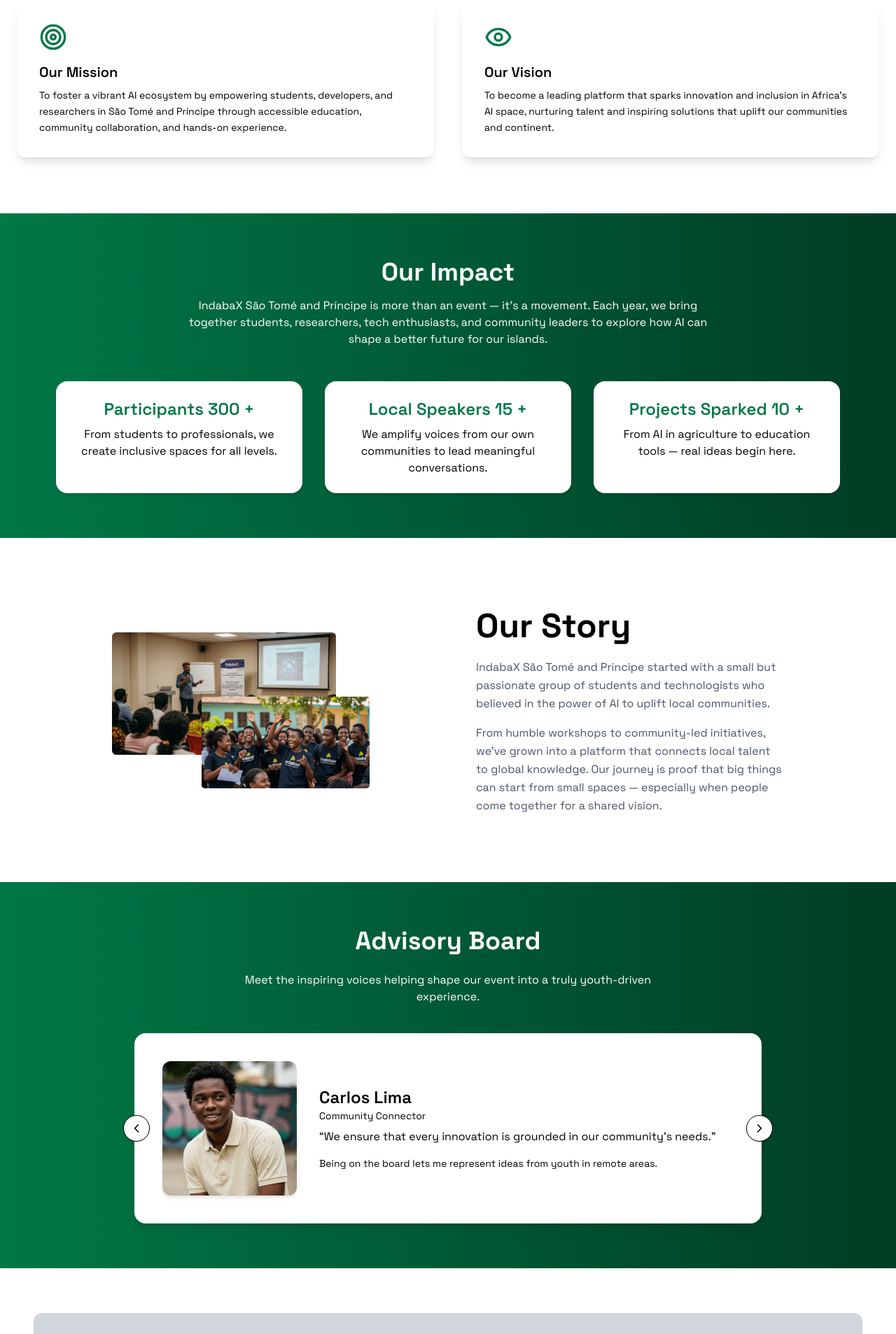
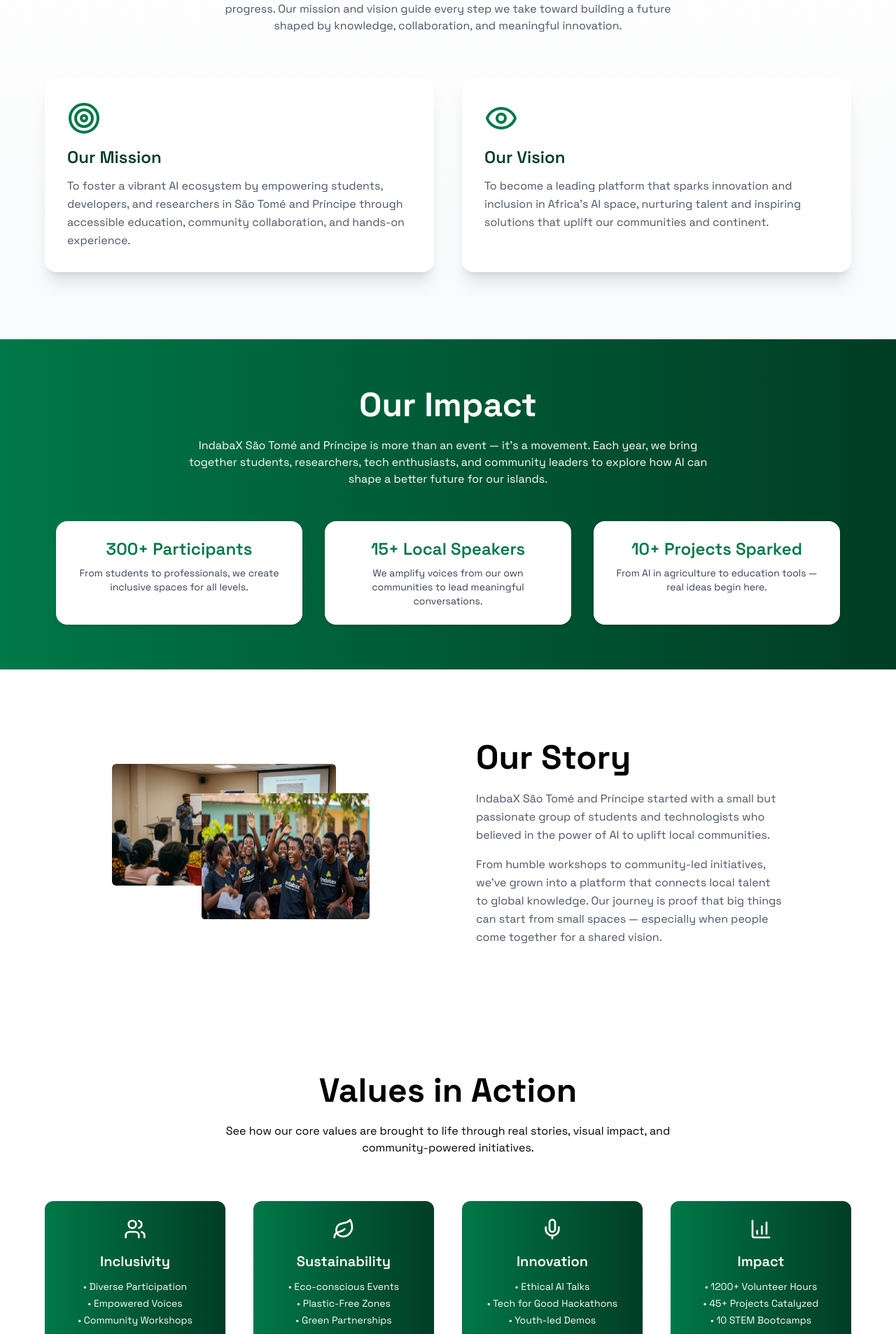
Before and after one commit to MOSOBELULU/indabaX, a React (Vite) app: page /aboutus in a window 1280 px wide. Shown: the part 883-2790 px from the top of the page at 70% size. Built offline with nearby package versions, Linux system fonts and the light colour scheme.

Commit message:
wip: added animation to about us page

```diff
--- a/src/components/about/AdvisoryBoard.jsx
+++ b/src/components/about/AdvisoryBoard.jsx
@@ -5,8 +5,7 @@
 import { advisory } from "../../data/DummyData";
 
 export default function AdvisoryBoard() {
-const [index, setIndex] = useState(0);
-
+  const [index, setIndex] = useState(0);
   const prev = () => setIndex((index - 1 + advisory.length) % advisory.length);
   const next = () => setIndex((index + 1) % advisory.length);
 
@@ -14,42 +13,61 @@
 
   return (
     <section className="py-16 px-6 bg-gradient-to-r from-[#007847] to-[#003d25]">
-      <div className="max-w-4xl mx-auto text-white text-center">
-        <h2 className="text-4xl font-bold mb-6">Advisory Board</h2>
-        <p className=" max-w-2xl mx-auto mb-10">
+      <motion.div
+        className="max-w-4xl mx-auto text-center"
+        initial={{ opacity: 0, y: 20 }}
+        whileInView={{ opacity: 1, y: 0 }}
+        transition={{ duration: 0.6 }}
+        viewport={{ once: true }}
+      >
+        <h2 className="text-3xl font-bold text-white sm:text-4xl lg:text-5xl mb-6">Advisory Board</h2>
+        <p className="text-white max-w-2xl mx-auto mb-10">
           Meet the inspiring voices helping shape our event into a truly youth-driven experience.
         </p>
 
-        <div className="relative bg-white rounded-2xl shadow-lg p-6 sm:p-10 flex flex-col md:flex-row items-center gap-8">
+        <div className="relative bg-white rounded-2xl shadow-lg p-6 sm:p-10 flex flex-col md:flex-row items-center gap-8 transition-all duration-300 ease-in-out">
           <motion.img
             key={image}
             src={image}
             alt={name}
-            initial={{ opacity: 0, scale: 0.9 }}
+            initial={{ opacity: 0.5, scale: 0.95 }}
             animate={{ opacity: 1, scale: 1 }}
-            transition={{ duration: 0.6 }}
+            transition={{ duration: 0.4 }}
             className="w-48 h-48 rounded-xl object-cover shadow-md"
           />
 
-          <div className="text-left text-black">
-            <h3 className="text-2xl font-semibold ">{name}</h3>
-            <p className="text-sm  mb-2">{role}</p>
-            <p className="italic  mb-4">“{statement}”</p>
+          <motion.div
+            key={name}
+            initial={{ opacity: 0, y: 10 }}
+            animate={{ opacity: 1, y: 0 }}
+            transition={{ duration: 0.4 }}
+            className="text-left text-black"
+          >
+            <h3 className="text-2xl font-semibold">{name}</h3>
+            <p className="text-sm mb-2">{role}</p>
+            <p className="italic mb-4">“{statement}”</p>
             <p className="text-sm">{story}</p>
-          </div>
+          </motion.div>
+
 
           <div className="absolute -left-4 top-1/2 -translate-y-1/2">
-            <button onClick={prev} className="bg-white text-black border rounded-full p-2 shadow ">
-              <ChevronLeft className="w-5 h-5 " />
+            <button
+              onClick={prev}
+              className="bg-white text-black border rounded-full p-2 shadow hover:scale-105 transition"
+            >
+              <ChevronLeft className="w-5 h-5" />
             </button>
           </div>
           <div className="absolute -right-4 top-1/2 -translate-y-1/2">
-            <button onClick={next} className="bg-white text-black border rounded-full p-2 shadow hover:bg-indigo-100">
-              <ChevronRight className="w-5 h-5 " />
+            <button
+              onClick={next}
+              className="bg-white text-black border rounded-full p-2 shadow hover:scale-105 transition"
+            >
+              <ChevronRight className="w-5 h-5" />
             </button>
           </div>
         </div>
-      </div>
+      </motion.div>
     </section>
   );
 }
--- a/src/components/about/Impact.jsx
+++ b/src/components/about/Impact.jsx
@@ -4,14 +4,16 @@
 import CountUpNumber from "./CountUpNumber";
 
 export default function Impact() {
-    const fadeInUp = {
-        hidden: { opacity: 0, y: 40},
-        visible: { opacity: 1, y: 0, transition: {duration: 0.6}}
-    }
+  const fadeInUp = {
+    hidden: { opacity: 0, y: 40 },
+    visible: { opacity: 1, y: 0, transition: { duration: 0.6 } },
+  };
 
-    return(
-
-    <section className="bg-gradient-to-r from-[#007847] to-[#003d25] py-16 px-4 md:px-20" id="impact">
+  return (
+    <section
+      className="bg-gradient-to-r from-[#007847] to-[#003d25] py-16 px-4 md:px-20"
+      id="impact"
+    >
       <motion.div
         className="max-w-6xl mx-auto text-center"
         initial="hidden"
@@ -19,27 +21,34 @@
         viewport={{ once: true }}
         variants={fadeInUp}
       >
-        <h2 className="text-4xl font-bold text-white mb-4">Our Impact</h2>
+        <h2 className="text-3xl font-bold leading-tight sm:text-4xl lg:text-5xl text-white mb-4">
+          Our Impact
+        </h2>
         <p className="text-white max-w-3xl mx-auto mb-12">
-          IndabaX São Tomé and Príncipe is more than an event — it’s a movement. Each year, we bring together students, researchers, tech enthusiasts, and community leaders to explore how AI can shape a better future for our islands.
+          IndabaX São Tomé and Príncipe is more than an event — it’s a movement.
+          Each year, we bring together students, researchers, tech enthusiasts,
+          and community leaders to explore how AI can shape a better future for
+          our islands.
         </p>
 
         <div className="grid gap-8 grid-cols-1 sm:grid-cols-2 md:grid-cols-3">
           {impactData.map((item, index) => (
             <motion.div
               key={index}
-              className="bg-white rounded-2xl shadow-md p-6"
-              initial={{ opacity: 0, y: 20 }}
+              className="bg-white rounded-2xl shadow-md p-6 hover:shadow-xl hover:scale-[1.02] transition-all duration-300"
+              initial={{ opacity: 0, y: 30 }}
               whileInView={{ opacity: 1, y: 0 }}
               transition={{ duration: 0.5, delay: index * 0.2 }}
               viewport={{ once: true }}
             >
-              <h3 className="text-2xl font-semibold text-[#007847]">{item.title} <CountUpNumber target={item.count}/> {item.suffix}</h3>
-              <p className=" mt-2">{item.description}</p>
+              <h3 className="text-2xl font-semibold text-[#007847]">
+                <CountUpNumber target={item.count} />{item.suffix} {item.title}
+              </h3>
+              <p className="mt-2 text-sm text-gray-700">{item.description}</p>
             </motion.div>
           ))}
         </div>
       </motion.div>
     </section>
-    )
+  );
 }
--- a/src/components/about/MiniGallery.jsx
+++ b/src/components/about/MiniGallery.jsx
@@ -8,7 +8,7 @@
   return (
     <section className="py-16 px-4 sm:px-6 lg:px-8">
       <div className="max-w-7xl mx-auto text-center">
-        <h2 className="text-2xl sm:text-3xl font-bold mb-4 text-black">
+        <h2 className="text-3xl font-bold leading-tight text-black sm:text-4xl lg:text-5xl mb-4 ">
           Past Event Highlights
         </h2>
         <p className="text-sm sm:text-base text-gray-600 mb-10">
--- a/src/components/about/MissionVision.jsx
+++ b/src/components/about/MissionVision.jsx
@@ -4,53 +4,57 @@
 
 export default function MissionVision() {
   return (
-    <section className="py-20 px-6">
-       <div className="max-w-7xl mx-auto mt-16 text-center">
+    <section className="py-24 px-6 bg-gradient-to-b from-white to-gray-50">
+      <div className="max-w-7xl mx-auto text-center mb-16">
         <motion.h2
           initial={{ opacity: 0, y: 30 }}
           whileInView={{ opacity: 1, y: 0 }}
-          transition={{ duration: 0.6 }}
+          transition={{ duration: 0.8, ease: "easeInOut" }}
           viewport={{ once: true }}
-          className="text-3xl md:text-4xl font-bold"
+          className="text-4xl sm:text-5xl font-bold text-[#003d25]"
         >
           Our Mission & Vision
         </motion.h2>
+      <p className="mt-4 max-w-2xl mx-auto text-gray-600 text-base">
+  Discover the heart of IndabaX São Tomé and Príncipe — where purpose meets progress. Our mission and vision guide every step we take toward building a future shaped by knowledge, collaboration, and meaningful innovation.
+</p>
+
       </div>
-      <div className="max-w-7xl mx-auto grid md:grid-cols-2 gap-10 items-center">
+
+      <div className="max-w-6xl mx-auto grid md:grid-cols-2 gap-10 px-4 sm:px-0">
+
         <motion.div
-          initial={{ opacity: 0, x: -30 }}
+          initial={{ opacity: 0, x: -40 }}
           whileInView={{ opacity: 1, x: 0 }}
-          transition={{ duration: 0.6 }}
+          transition={{ duration: 0.8, ease: "easeInOut" }}
           viewport={{ once: true }}
-          className="p-8 rounded-xl shadow-lg"
+          className="bg-white p-8 rounded-2xl shadow-xl hover:shadow-2xl transition-shadow duration-300"
         >
-          <Target className="text-[#007847] w-10 h-10 mb-4" />
-          <h3 className="text-xl font-semibold mb-2">Our Mission</h3>
-          <p className="text-sm leading-relaxed">
-            To foster a vibrant AI ecosystem by empowering students, developers, and researchers
-            in São Tomé and Príncipe through accessible education, community collaboration,
-            and hands-on experience.
+          <Target className="text-[#007847] w-12 h-12 mb-4" />
+          <h3 className="text-2xl font-semibold mb-3 text-[#003d25]">Our Mission</h3>
+          <p className="text-gray-600 leading-relaxed text-sm md:text-base">
+            To foster a vibrant AI ecosystem by empowering students, developers,
+            and researchers in São Tomé and Príncipe through accessible education,
+            community collaboration, and hands-on experience.
           </p>
         </motion.div>
 
+
         <motion.div
-          initial={{ opacity: 0, x: 30 }}
+          initial={{ opacity: 0, x: 40 }}
           whileInView={{ opacity: 1, x: 0 }}
-          transition={{ duration: 0.6 }}
+          transition={{ duration: 0.8, ease: "easeInOut", delay: 0.1 }}
           viewport={{ once: true }}
-          className="p-8 rounded-xl shadow-lg"
+          className="bg-white p-8 rounded-2xl shadow-xl hover:shadow-2xl transition-shadow duration-300"
         >
-          <Eye className="text-[#007847] w-10 h-10 mb-4" />
-          <h3 className="text-xl font-semibold mb-2">Our Vision</h3>
-          <p className="text-sm leading-relaxed">
+          <Eye className="text-[#007847] w-12 h-12 mb-4" />
+          <h3 className="text-2xl font-semibold mb-3 text-[#003d25]">Our Vision</h3>
+          <p className="text-gray-600 leading-relaxed text-sm md:text-base">
             To become a leading platform that sparks innovation and inclusion in Africa’s AI space,
             nurturing talent and inspiring solutions that uplift our communities and continent.
           </p>
         </motion.div>
       </div>
-
-
-
     </section>
   );
 }
--- a/src/components/about/OurStory.jsx
+++ b/src/components/about/OurStory.jsx
@@ -20,7 +20,7 @@
                 className="object-bottom rounded-md "
               />
               <img
-                className="absolute origin-bottom-right scale-75 rounded-md -bottom-12 -right-12"
+                className="absolute  h-60 origin-bottom-right scale-75 rounded-md -bottom-12 -right-12"
                 src="/images/impact1.png"
                 alt="Smiling participant"
               />
--- /dev/null
+++ b/src/components/about/Values.jsx
@@ -0,0 +1,64 @@
+/* eslint-disable no-unused-vars */
+import { motion } from "framer-motion";
+import { values } from "../../data/DummyData";
+
+const containerVariant = {
+  hidden: {},
+  show: {
+    transition: {
+      staggerChildren: 0.2,
+    },
+  },
+};
+
+const cardVariant = {
+  hidden: { opacity: 0, y: 30 },
+  show: { opacity: 1, y: 0, transition: { duration: 0.5 } },
+};
+
+export default function Values() {
+  return (
+    <section className="py-20 px-6 bg-white">
+      <div className="max-w-6xl mx-auto">
+        <motion.div
+          className="text-center mb-16"
+          initial={{ opacity: 0, y: 20 }}
+          whileInView={{ opacity: 1, y: 0 }}
+          transition={{ duration: 0.6 }}
+          viewport={{ once: true }}
+        >
+          <h2 className="text-3xl font-bold leading-tight text-black sm:text-4xl lg:text-5xl">
+            Values in Action
+          </h2>
+          <p className="mt-4 max-w-2xl mx-auto">
+            See how our core values are brought to life through real stories, visual impact, and community-powered initiatives.
+          </p>
+        </motion.div>
+
+        <motion.div
+          className="grid md:grid-cols-2 lg:grid-cols-4 gap-10"
+          variants={containerVariant}
+          initial="hidden"
+          whileInView="show"
+          viewport={{ once: true }}
+        >
+          {values.map((value, i) => (
+            <motion.div
+              key={value.title}
+              className="bg-gradient-to-r from-[#007847] to-[#003d25] rounded-xl p-6 text-center shadow-sm hover:shadow-lg hover:-translate-y-1 transition-all duration-300"
+              variants={cardVariant}
+            >
+              <div className="flex justify-center text-white mb-4">{value.icon}</div>
+              <h3 className="text-xl font-semibold text-white mb-3">{value.title}</h3>
+              <ul className="text-sm text-white space-y-1">
+                {value.items.map((item) => (
+                  <li key={item}>• {item}</li>
+                ))}
+              </ul>
+            </motion.div>
+          ))}
+        </motion.div>
+      </div>
+    </section>
+  );
+}
--- a/src/data/DummyData.jsx
+++ b/src/data/DummyData.jsx
@@ -1,4 +1,4 @@
-import { Brain, Code2, Users, Lightbulb, Rocket, Wrench } from "lucide-react";
+import { Brain, Code2, Users, Lightbulb, Rocket, Wrench, Mic, Leaf, BarChart4 } from "lucide-react";
 
 export const speakers = [
   {
@@ -653,3 +653,26 @@
     story: "This is where I blend creativity with technology for change."
   }
 ];
+
+export const values = [
+  {
+    icon: <Users className="h-8 w-8" />,
+    title: "Inclusivity",
+    items: ["Diverse Participation", "Empowered Voices", "Community Workshops"]
+  },
+  {
+    icon: <Leaf className="h-8 w-8 " />,
+    title: "Sustainability",
+    items: ["Eco-conscious Events", "Plastic-Free Zones", "Green Partnerships"]
+  },
+  {
+    icon: <Mic className="h-8 w-8 " />,
+    title: "Innovation",
+    items: ["Ethical AI Talks", "Tech for Good Hackathons", "Youth-led Demos"]
+  },
+  {
+    icon: <BarChart4 className="h-8 w-8 " />,
+    title: "Impact",
+    items: ["1200+ Volunteer Hours", "45+ Projects Catalyzed", "10 STEM Bootcamps"]
+  }
+];
--- a/src/pages/AboutUs.jsx
+++ b/src/pages/AboutUs.jsx
@@ -6,6 +6,7 @@
 import MiniGallery from "../components/about/MiniGallery";
 import Impact from "../components/about/Impact";
 import AdvisoryBoard from "../components/about/AdvisoryBoard";
+import Values from "../components/about/Values";
 
 
 export default function AboutUs() {
@@ -15,6 +16,7 @@
 <MissionVision/>
 <Impact/>
 <OurStory />
+<Values/>
 <AdvisoryBoard/>
 <EventOrganisers/>
 <MiniGallery/>
```
